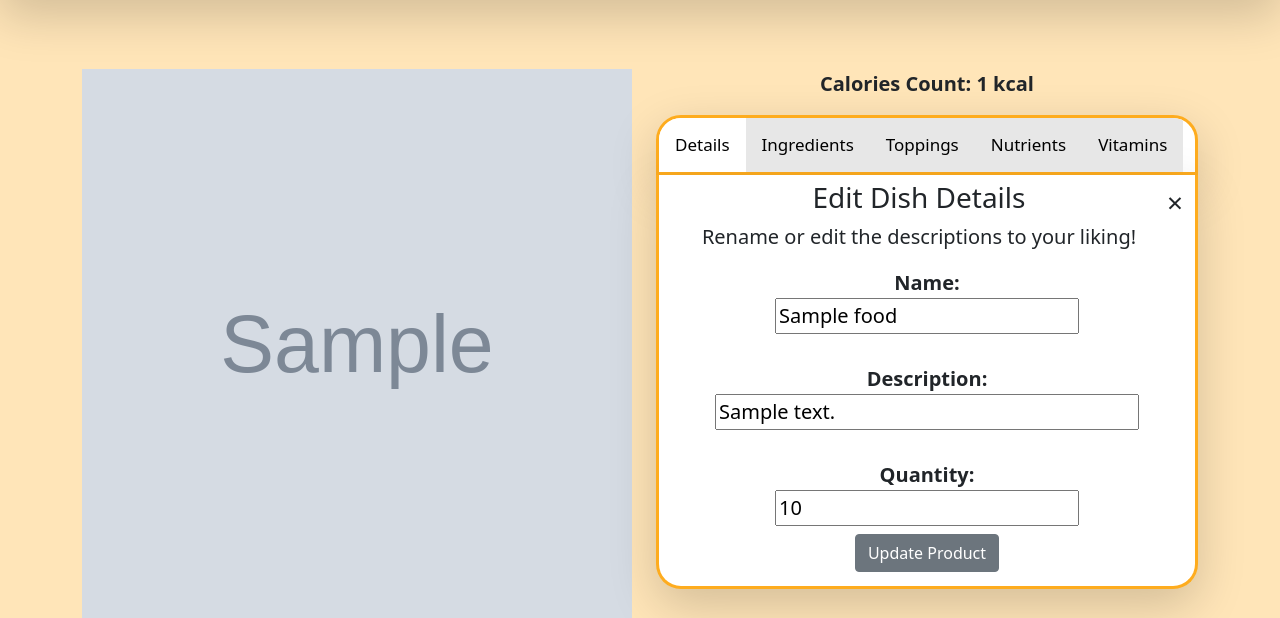
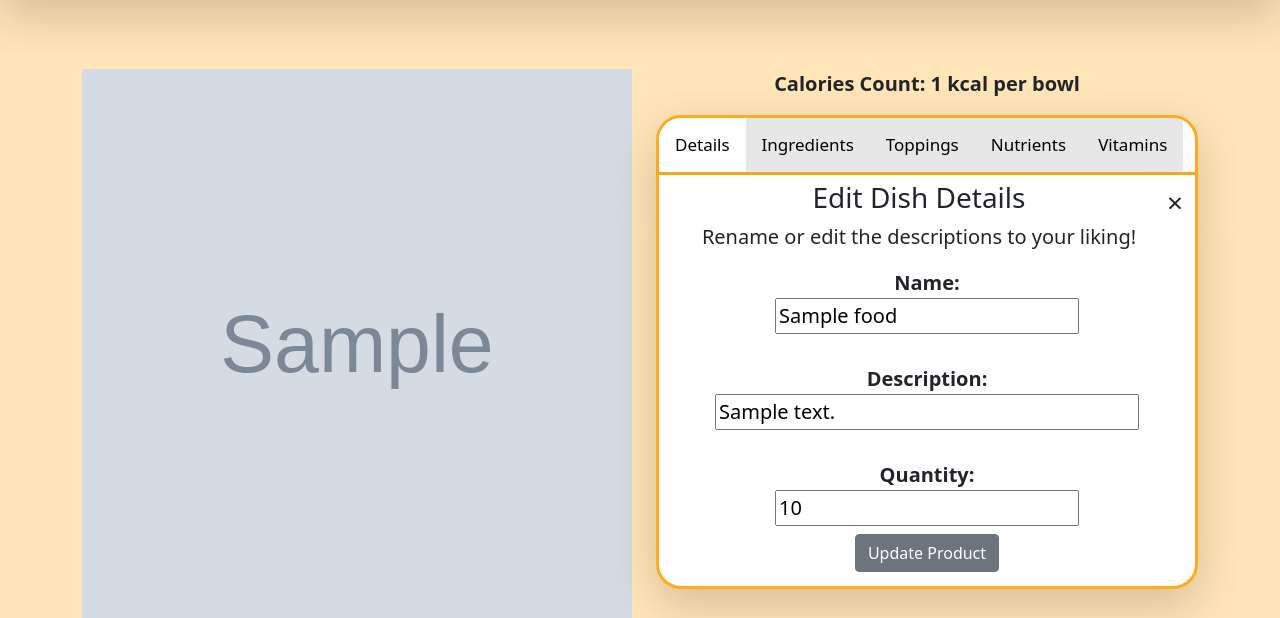
Before and after one commit to gohyiqian/DiyLifeStyle, a Node server app: page /diylifestyle/600000000000000000000001/edit in a window 1280 px wide. Shown: the part 81-699 px from the top of the page. Run offline with Node 20, Linux system fonts and the light colour scheme; tables that the repository leaves empty hold one stand-in row (values such as "Sample post"); grey boxes marked "Sample" are stand-in pictures; some libraries are stand-ins or nearby versions.

Commit message:
Update edit.ejs

```diff
--- a/views/posts/edit.ejs
+++ b/views/posts/edit.ejs
@@ -6,7 +6,7 @@
                 <img class= "imgSize" src="<%= data.img %>" height=550 width=550></img>
             </div>
             <div class="col">
-            <div class="mb-3"><strong>Calories Count: <%= data.calories %> kcal</strong></div>
+            <div class="mb-3"><strong>Calories Count: <%= data.calories %> kcal per bowl</strong></div>
                 <div class="tab shadow-lg">
                     <button class="tablinks" onclick="changeTab(event, 'details')"id="defaultOpen">Details</button>
                     <button class="tablinks" onclick="changeTab(event, 'ingredients')">Ingredients</button>
```
